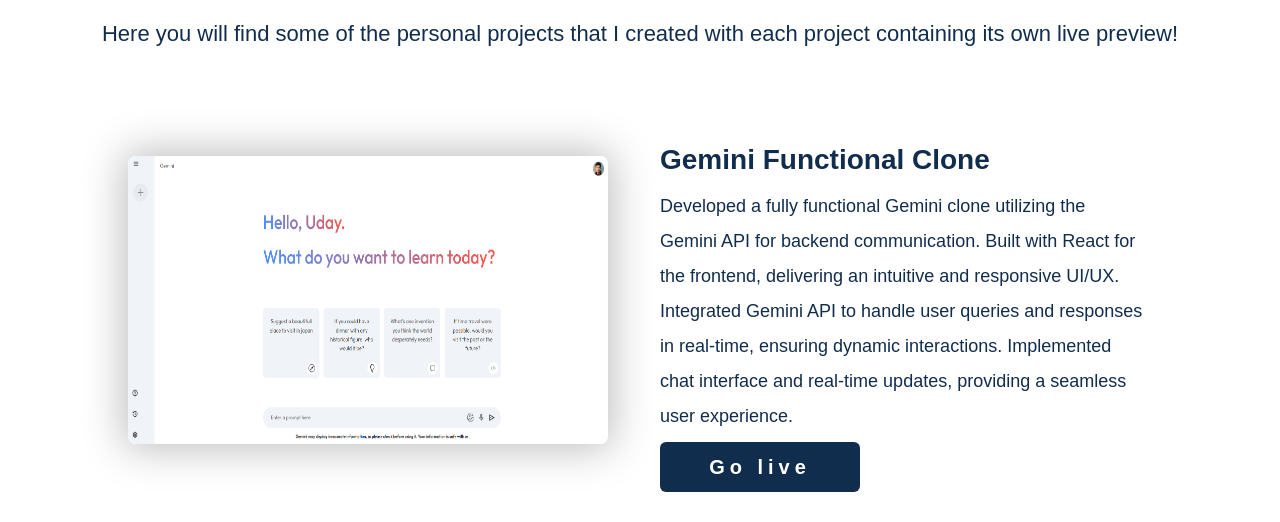
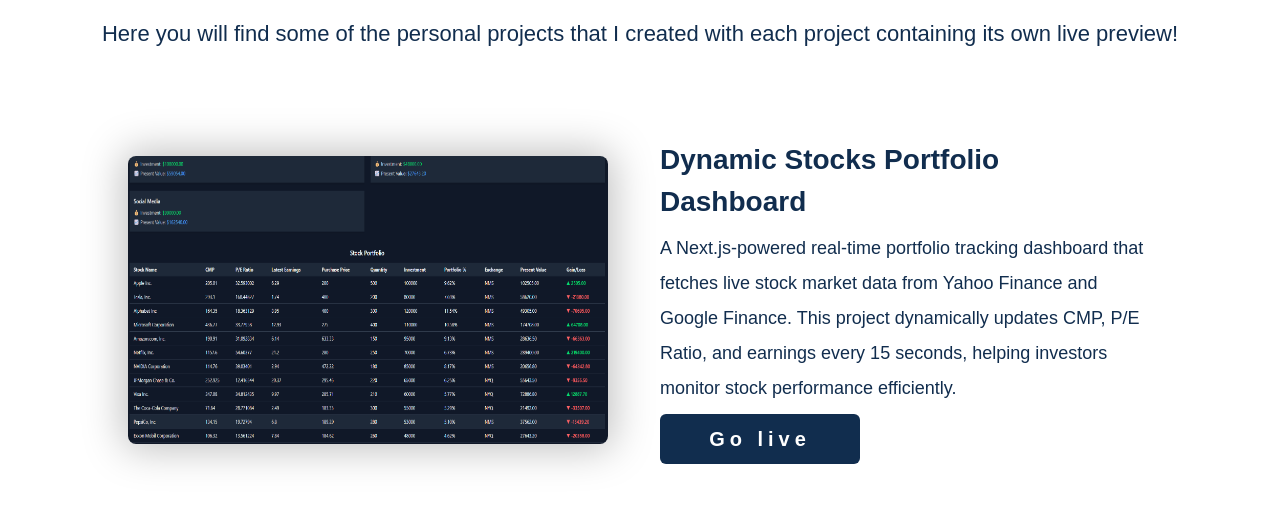
Before and after one commit to uday7223/portfolio-new, a React (Vite) app: page / in a window 1280 px wide. Shown: the part 1780-2302 px from the top of the page. Built offline with nearby package versions, Linux system fonts and the light colour scheme; a web font is replaced by a local one.

Commit message:
feat : added a new project to Projects section

```diff
--- a/src/main-comp/Portfolio.jsx
+++ b/src/main-comp/Portfolio.jsx
@@ -3,6 +3,7 @@
 import kandalaProject from "../assets/kandalaJews.png";
 import RoyaleKitchenProject from "../assets/royaleKitchen.png";
 import geminiClone from "../assets/geminiClone.png";
+import stocksPortfolio from "../assets/stocksPortfolio.png";
 import emailjs from 'emailjs-com';
 import AOS from "aos";
 
@@ -92,6 +93,12 @@
   ];
 
   const projects = [
+    {
+    title:"Dynamic Stocks Portfolio Dashboard",
+    description:`A Next.js-powered real-time portfolio tracking dashboard that fetches live stock market data from Yahoo Finance and Google Finance. This project dynamically updates CMP, P/E Ratio, and earnings every 15 seconds, helping investors monitor stock performance efficiently.`,
+image:stocksPortfolio,
+link:"https://dynamic-stocks-portfolio-dashboard.vercel.app/"
+  },
     {
       title:"Gemini Functional Clone",
       description:` Developed a fully functional Gemini clone utilizing the
```
Also changed, not shown: src/assets/stocksPortfolio.png (added).
